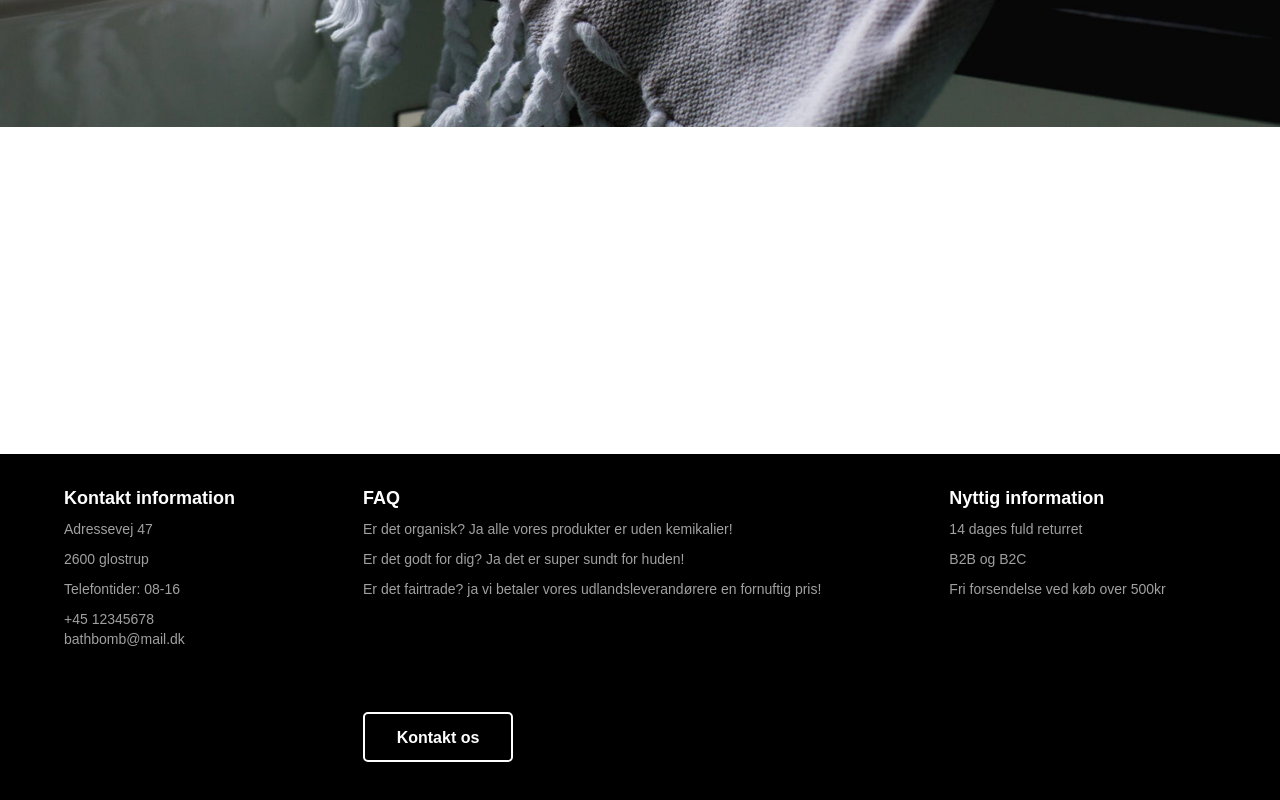
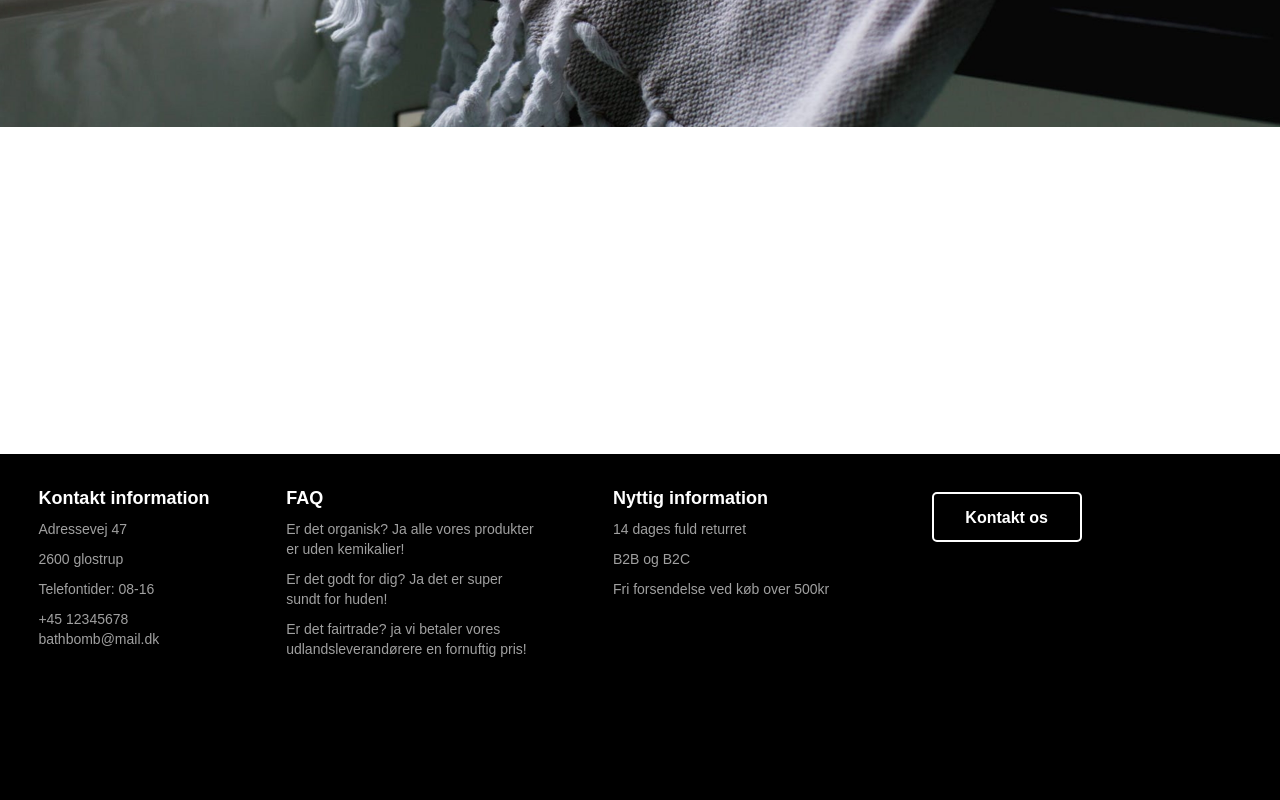
Before and after one commit to MadsRF/BathBombs-, a plain HTML site: page MasterProject/website_files/index.html in a window 1280 px wide. Shown: the part 593-1393 px from the top of the page. Drawn offline with nearby package versions, Linux system fonts and the light colour scheme; no server answers.

Commit message:
Added css to footer items

```diff
--- a/MasterProject/website_files/css/css.css
+++ b/MasterProject/website_files/css/css.css
@@ -245,8 +245,9 @@ transition:left 2s;
 }
 
 #footerKontakt {
-    margin: 5%;
+    margin: 3%;
     margin-top: 2%;
+    max-width: 250px;
     width: auto;
     float: left;
     color: rgb(160,160,160);
@@ -261,7 +262,8 @@ transition:left 2s;
 }
 
 #footerFAQ{
-    margin: 5%;
+    margin: 3%;
+    max-width: 250px;
     margin-top: 2%;
     width: auto;
     float: left;
@@ -269,9 +271,10 @@ transition:left 2s;
 }
 
 #footerNyttig{
-    margin: 5%;
+    margin: 3%;
     margin-top: 2%;
     width: auto;
+    max-width: 250px;
     float: left;
     color: rgb(160,160,160);
 }
```
